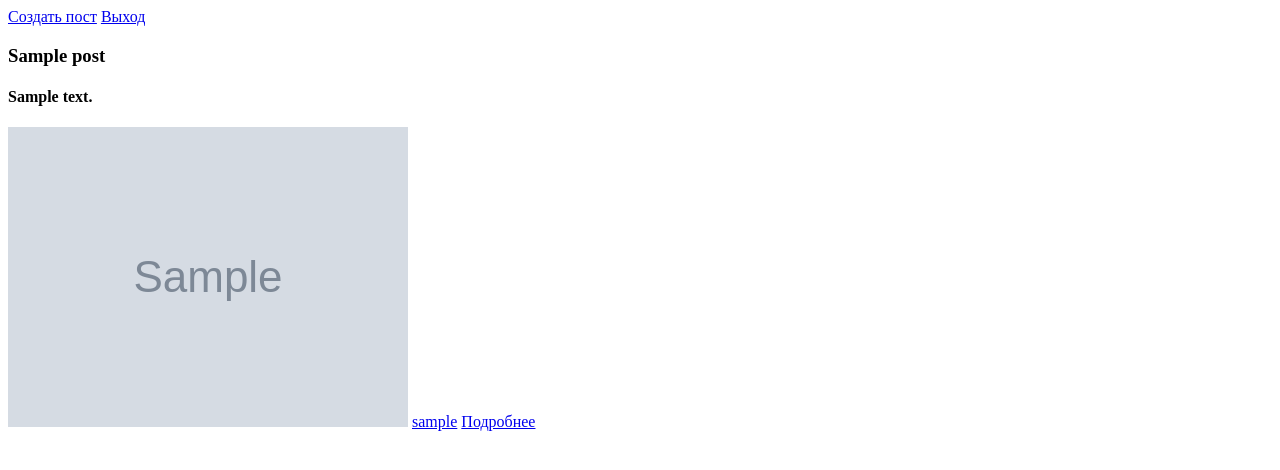
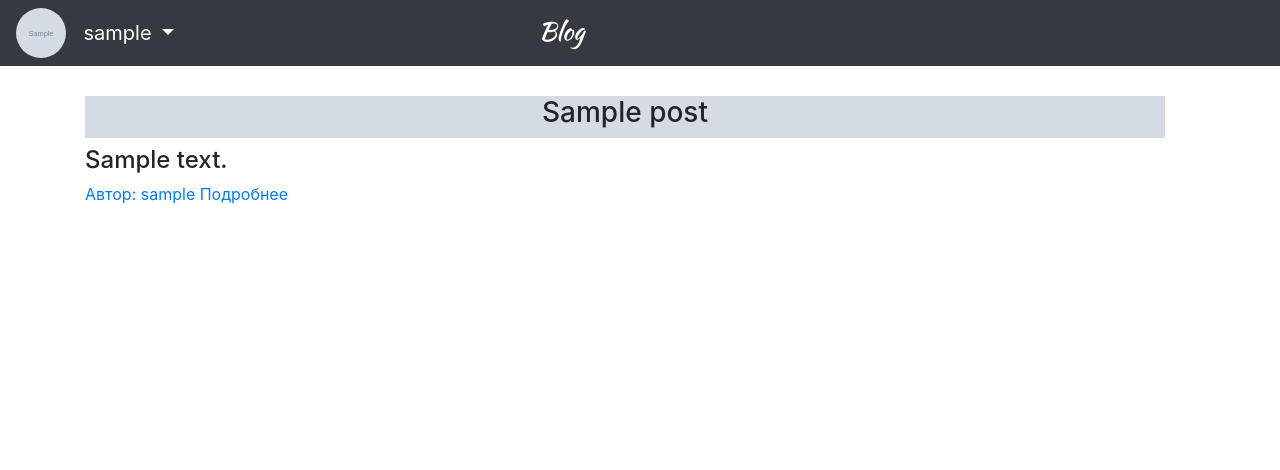
Before and after one commit to obevanken/FullDjangoBlogDocker, a Django app: page / in a window 1280 px wide. Shown: the top 470 px of the page. Run offline with Django 3.2, Linux system fonts and the light colour scheme; a user stored in the database is signed in; tables that the repository leaves empty hold one stand-in row (values such as "Sample post"); grey boxes marked "Sample" are stand-in pictures; parts of the project's set-up code (start-up, migrations or seed data) failed here and were passed over; some libraries are stand-ins or nearby versions.

Commit message:
two point

```diff
--- a/test_blog/blog/admin.py
+++ b/test_blog/blog/admin.py
@@ -1,7 +1,8 @@
 from django.contrib import admin
-from .models import User, Post
+from .models import User, Post, LikeDislike
 
 
 # Register your models here.
 admin.site.register(User)
 admin.site.register(Post)
+admin.site.register(LikeDislike)
--- a/test_blog/blog/forms.py
+++ b/test_blog/blog/forms.py
@@ -43,3 +43,7 @@ class PostEditForm(forms.ModelForm):
 class LoginForm(forms.Form):
     username = forms.CharField()
     password = forms.CharField(widget=forms.PasswordInput)
+
+
+class CreateComment(forms.Form):
+    text = forms.CharField(widget=forms.Textarea, label='Написать комментарий')
--- a/test_blog/blog/models.py
+++ b/test_blog/blog/models.py
@@ -48,11 +48,23 @@ class Post(models.Model):
                              max_length=64)
     text = RichTextUploadingField(verbose_name="Текст", null=True)
     views = models.IntegerField(verbose_name='Просмотры', default=0)
-    user = models.ForeignKey(User, related_name='Post', on_delete=models.CASCADE)
+    user = models.ForeignKey(User, related_name='posts', on_delete=models.CASCADE)
     created_at = models.DateTimeField(auto_now_add=True)
     updated_at = models.DateTimeField(auto_now=True)
     image = models.ImageField(verbose_name='Картинка', upload_to='img/', null=True, blank=True)
-    votes = GenericRelation(LikeDislike, related_query_name='articles')
+    votes = GenericRelation(LikeDislike, related_query_name='articles', verbose_name="Голоса")
 
     def __str__(self):
         return self.title
+
+
+class Comment(models.Model):
+    text = models.CharField(verbose_name='Текст', max_length=300, null=False)
+    user = models.ForeignKey(User, related_name='comments', on_delete=models.CASCADE)
+    created_at = models.DateTimeField(auto_now_add=True)
+    updated_at = models.DateTimeField(auto_now=True)
+    post = models.ForeignKey(Post, related_name='comments', on_delete=models.CASCADE)
+    votes = GenericRelation(LikeDislike, related_query_name='comment', verbose_name="Голоса")
+
+    def __str__(self):
+        return "User: {0}, Post: {1}".format(self.user.username, self.post.title)
--- a/test_blog/blog/urls.py
+++ b/test_blog/blog/urls.py
@@ -1,8 +1,8 @@
 from django.urls import path
 from .views import (Index, LoginAuth, Register, Verify, CreatePost, ViewPost,
-                    LogOutView, VotesView, EditPost)
+                    LogOutView, VotesView, EditPost, DeletePost, CreateComments)
 from django.contrib.auth.decorators import login_required
-from .models import Post, LikeDislike
+from .models import Post, LikeDislike, Comment
 
 app_name = "blog"
 
@@ -16,6 +16,10 @@ urlpatterns = [
     path('logout/', LogOutView.as_view(), name="logout"),
     path('post/<int:pk>/like/', login_required(VotesView.as_view(model=Post, vote_type=LikeDislike.LIKE))),
     path('post/<int:pk>/dislike/', login_required(VotesView.as_view(model=Post, vote_type=LikeDislike.DISLIKE))),
+    path('comment/<int:pk>/like/', login_required(VotesView.as_view(model=Comment, vote_type=LikeDislike.LIKE))),
+    path('comment/<int:pk>/dislike/', login_required(VotesView.as_view(model=Comment, vote_type=LikeDislike.DISLIKE))),
     path('post/<int:pk>/edit', EditPost.as_view(), name="editPost"),
+    path('post/<int:pk>/delete', DeletePost.as_view(), name="deletePost"),
+    path('post/<int:pk>/create_comment', CreateComments.as_view(), name="create_comment"),
 
 ]
--- a/test_blog/blog/views/__init__.py
+++ b/test_blog/blog/views/__init__.py
@@ -2,6 +2,7 @@ from .home import Index
 from .login import LoginAuth
 from .register import Register
 from .verify import Verify
-from .post import CreatePost, ViewPost, EditPost
+from .post import CreatePost, ViewPost, EditPost, DeletePost
 from .logout import LogOutView
 from .likeDislike import VotesView
+from .comments import CreateComments
--- /dev/null
+++ b/test_blog/public/css/home.css
@@ -0,0 +1,35 @@
+@import url('https://fonts.googleapis.com/css?family=Kaushan+Script');
+
+.logo{
+  font-family: 'Kaushan Script', sans-serif;
+  font-size: 25px;
+}
+
+.row{
+  width: 100%;
+}
+
+.test{
+  padding-left: 0px
+}
+
+.avatar{
+  height:50px;
+  width:50px;
+  border-radius: 50px;
+}
+
+.post{
+  margin-top:30px;
+}
+
+.title{
+  background-size: cover;
+  background-repeat: no-repeat;
+  height:100%;
+  width: 100%;
+}
+
+.title h3{
+  text-align: center;
+}
--- a/test_blog/public/css/test.css
+++ /dev/null
@@ -1,3 +0,0 @@
-body{
-
-}
--- a/test_blog/templates/index.html
+++ b/test_blog/templates/index.html
@@ -4,25 +4,75 @@
   <meta charset="UTF-8">
   <meta name="viewport" content="width=device-width, initial-scale=1.0">
   <meta http-equiv="X-UA-Compatible" content="ie=edge">
-  <title>Document</title>
+  <link rel="stylesheet" href="https://maxcdn.bootstrapcdn.com/bootstrap/4.0.0/css/bootstrap.min.css" integrity="sha384-Gn5384xqQ1aoWXA+058RXPxPg6fy4IWvTNh0E263XmFcJlSAwiGgFAW/dAiS6JXm" crossorigin="anonymous">
+  <link rel="stylesheet" href="static/css/home.css">
+  <title>Blog</title>
 </head>
 <body>
+
+  <nav class="navbar navbar-expand-lg navbar-dark bg-dark">
     {% if user.is_authenticated %}
-          <a href="create_post/">Создать пост</a>
-          <a href="logout/">Выход</a>
-        {%for post in posts%}
-          <h3>{{post.title}}</h3>
-          <h4>{{post.text|safe}}</h4>
-          {% if post.image %}
-            <img src="{{ post.image.url }}" alt="">
-          {% endif %}
-          <a href="#">{{post.user.username}}</a>
-          <a href="post/{{post.id}}">Подробнее</a>
+      <div class="container-fluid">
+        <div class="row">
+          <div class="col-md-5 test">
+            <div class="dropdown show">
+              {% if user.avatar %}
+                <img class="avatar" src="{{ user.avatar.url }}" alt="">
+              {% endif %}
+            <a class="btn btn-inverse dropdown-toggle navbar-brand" href="#" role="button" id="dropdownForUser" data-toggle="dropdown" aria-haspopup="true" aria-expanded="false">
+              {{user.username}}
+            </a>
+              <div class="dropdown-menu" aria-labelledby="dropdownForUser">
+                <a class="dropdown-item" href="{% url 'blog:create_post' %}">Создать пост</a>
+                <a class="dropdown-item" href="{% url 'blog:logout' %}">Выход</a>
+              </div>
+            </div>
+          </div>
+          <div class="col-md-1">
+            <a class="navbar-brand logo" href="#">Blog</a>
+          </div>
+          </div>
+
+        </div>
+        {% else %}
+        <a class="navbar-brand logo" href="#">Blog</a>
+          <ul class="navbar-nav ml-auto">
+            <li class="nav-item">
+              <a class="nav-link" href="{% url 'blog:register' %}/">Регистрация</a>
+            </li>
+            <li class="nav-item">
+              <a class="nav-link" href="{% url 'blog:login' %}">Вход</a>
+            </li>
+          </ul>
+    {% endif %}
+  </nav>
+
+        {% for post in posts %}
+        <div class="container post">
+          <div class="row">
+            <div class="col">
+              {% if post.image %}
+              <div class="title" style="background-image: url({{ post.image.url }});">
+                <h3>{{post.title}}</h3>
+              </div>
+              {% else %}
+                <h3>{{post.title}}</h3>
+              {% endif %}
+            </div>
+          </div>
+          <div class="row">
+            <div class="col"><h3><h4>{{post.text|safe}}</h4></h3></div>
+          </div>
+
+          <a href="#">Автор: {{post.user.username}}</a>
+          <a href="{% url 'blog:view_post' pk=post.id %}">Подробнее</a>
+        </div>
         {%endfor%}
-      {% else %}
-        <h1>НЕ ПРОЙДЕШЬ</h1>
-        <a href="register/">Регистрация</a>
-        <a href="login/">Вход</a>
-      {% endif %}
+
+
+      <script src="https://code.jquery.com/jquery-3.2.1.slim.min.js" integrity="sha384-KJ3o2DKtIkvYIK3UENzmM7KCkRr/rE9/Qpg6aAZGJwFDMVNA/GpGFF93hXpG5KkN" crossorigin="anonymous"></script>
+      <script src="https://cdnjs.cloudflare.com/ajax/libs/popper.js/1.12.9/umd/popper.min.js" integrity="sha384-ApNbgh9B+Y1QKtv3Rn7W3mgPxhU9K/ScQsAP7hUibX39j7fakFPskvXusvfa0b4Q" crossorigin="anonymous"></script>
+      <script src="https://maxcdn.bootstrapcdn.com/bootstrap/4.0.0/js/bootstrap.min.js" integrity="sha384-JZR6Spejh4U02d8jOt6vLEHfe/JQGiRRSQQxSfFWpi1MquVdAyjUar5+76PVCmYl" crossorigin="anonymous"></script>
+
 </body>
 </html>
--- a/test_blog/templates/login.html
+++ b/test_blog/templates/login.html
@@ -24,6 +24,6 @@
     {{ form.as_p }}
     <input type="submit">
   </form>
-  <a href = "/register">Регистрация</a>
+  <a href = "{% url 'blog:register' %}">Регистрация</a>
 </body>
 </html>
```
Also changed, not shown: test_blog/blog/mixins.py (added, +11 -0 lines), test_blog/blog/views/comments.py (added, +18 -0 lines), test_blog/blog/views/post.py (+20 -14 lines), test_blog/templates/post_confirm_delete.html (added, +15 -0 lines), test_blog/templates/view_post.html (+32 -1 lines), test_blog/blog/migrations/0009_auto_20180706_0805.py (added), test_blog/media/img/02-funny-cat-wallpapercat-wallpaper_vMuBeMI.jpg (added), test_blog/media/img/DE2XdrMlw1A.png (added), test_blog/media/img/DE2XdrMlw1A_fpe4rtR.png (added).
